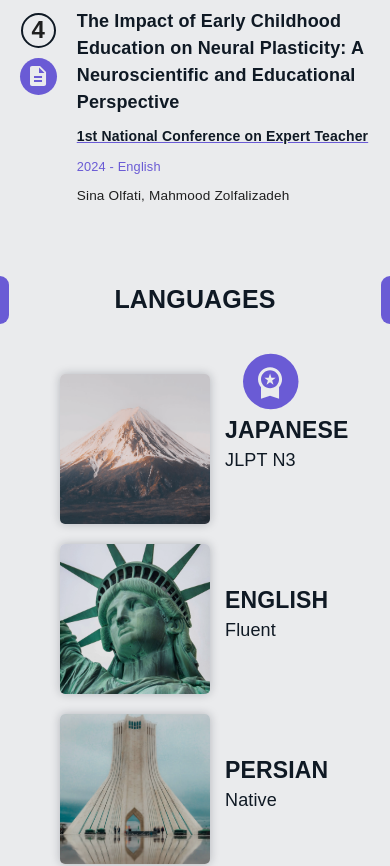
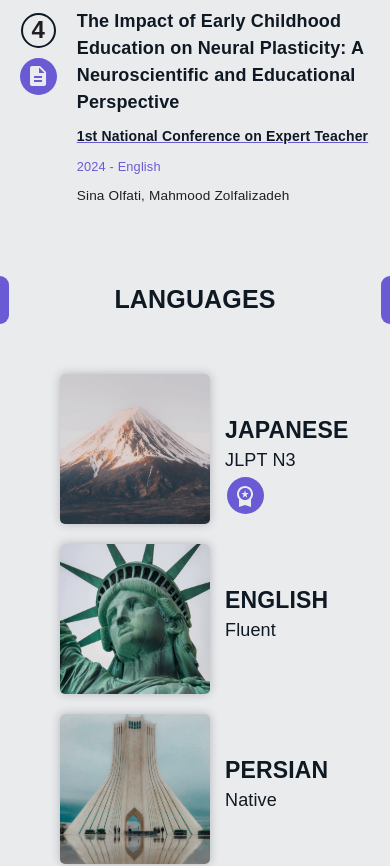
Before and after one commit to sina-olfati/sina-olfati-site, a React (Create React App) app: page / in a window 390 px wide. Shown: the part 6202-7068 px from the top of the page. Built offline with nearby package versions, Linux system fonts and the light colour scheme; a web font is replaced by a local one.

Commit message:
Langs: certificate button completed

```diff
--- a/src/components/resume/Langs.css
+++ b/src/components/resume/Langs.css
@@ -167,7 +167,7 @@
     top: -60px;
     transition: 0.5s;
     transition-delay: 0.1s;
-    scale: 1.5;
+    scale: 1.4;
 }
 .langs .container .box:hover .content .certificate {
     top: 100px
@@ -187,6 +187,12 @@
         width: 200px;
         height: 200px;
     }
+    .langs .container .box .content .certificate {
+        scale: 1;
+    }
+    .langs .container .box:hover .content .certificate {
+        top: 40px
+    }
 }
 
 @media only screen and (max-width: 680px) {
@@ -198,6 +204,9 @@
     .langs-sub-container h3 {
         margin: 0px;
         text-align: center;
+    }
+    .langs .container .box:hover .content .certificate {
+        top: 10px
     }
 }
 
@@ -257,6 +266,10 @@
     }
     .langs .container .box .content {
         /* border: solid 1px blue; */
+        /* display: flex;
+        flex-direction: column;
+        align-items: start;
+        justify-content: start; */
         text-align: start;
         position: relative;
         top: 0;
@@ -292,4 +305,17 @@
     .langs .container .box:hover .content p {
         transform: unset;
     }
+    .langs-container .langs .container .box .content .certificate {
+        /* position: relative; */
+        top: unset;
+        bottom: -40px;
+        left: -25px;
+    }
+    .langs-container:lang(fa) .langs .container .box .content .certificate {
+        right: -25px;
+        left: unset;
+    }
+    .langs .container .box:hover .content .certificate {
+        top: unset;
+    }
 }
--- a/src/components/resume/Langs.tsx
+++ b/src/components/resume/Langs.tsx
@@ -65,7 +65,7 @@ const Langs = () => {
           <div className='container'>
 
             {languages.map( item => (
-              <div className='box reveal' key={item.name}>
+              <div className='box reveal' key={item.name} lang={language}>
                 <div className='imgBx'>
                   <img src={item.pic} alt={item.name} />
                 </div>
@@ -76,7 +76,7 @@ const Langs = () => {
                   </div>
 
                   {item.certificate ?
-                    <div className='certificate'>
+                    <div className='certificate' lang={language}>
                       <DocButton image={japanese} />
                     </div> : null
                   }
```
